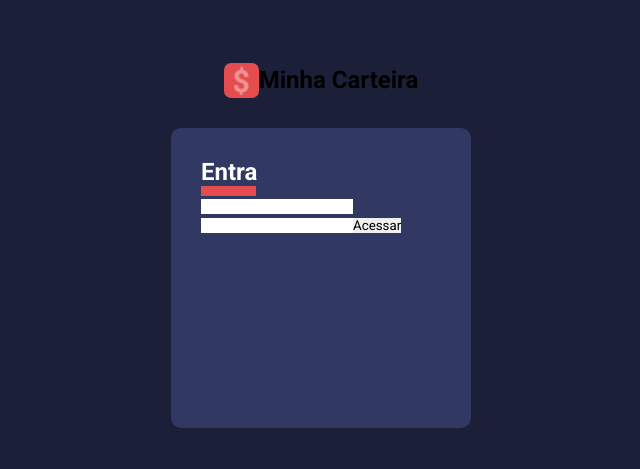
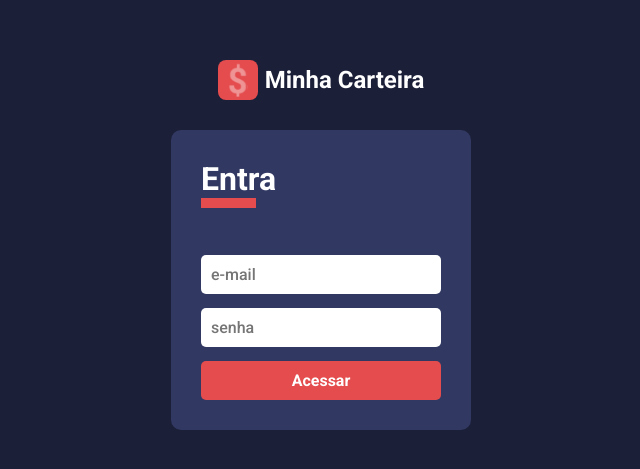
Before and after one commit to dowglasmaia/app-react-minha-carteira, a React (Create React App) app: page /list/entry-balance in a window 1280 px wide. Shown: the part 155-624 px from the top of the page, without its empty margins (319-959 px from the left). Built offline with nearby package versions, Linux system fonts and the light colour scheme.

Commit message:
Criando componente de Button

```diff
--- a/src/Pages/Signin/index.tsx
+++ b/src/Pages/Signin/index.tsx
@@ -2,29 +2,37 @@ import React from 'react';
 
 import {
     Container,
-    Logo ,
+    Logo,
     Form,
-    FormTitle, } from './styles';
+    FormTitle,
+} from './styles';
 
 import logoImg from '../../assets/logo.svg';
+
+/* MY COMPONENTS  */
+import Input from '../../components/shared/Input';
+import MyButton from '../../components/shared/Button';
 
 const Signin: React.FC = () => {
     return (
         <Container>
-          <Logo>
-            <img src={logoImg} alt="Minha Carteira"/>
-            <h2>Minha Carteira</h2>
-          </Logo>
+            <Logo>
+                <img src={logoImg} alt="Minha Carteira" />
+                <h2>Minha Carteira</h2>
+            </Logo>
 
-          <Form>
-              <FormTitle> Entra </FormTitle>
+            <Form onSubmit={() => { }}>
+                <FormTitle> Entra </FormTitle>
 
-              <input type="text"></input>
-              <input type="text"></input>
+                <Input type="email" placeholder="e-mail" required />
 
-                <button type="submit">Acessar</button>
+                <Input type="password" placeholder="senha" required />
 
-          </Form>
+                <MyButton type="submit">Acessar</MyButton>
+
+
+
+            </Form>
 
         </Container>
     );
--- a/src/Pages/Signin/styles.ts
+++ b/src/Pages/Signin/styles.ts
@@ -15,13 +15,13 @@ export const Logo = styled.div`
   align-items: center;
   margin-bottom: 30px;
 
-  > h3 {
+  > h2 {
     color: ${(props) => props.theme.colors.white};
     margin-left: 7px;
   }
   > img {
-    width: 35px;
-    height: 35px;
+    width: 40px;
+    height: 40px;
   }
 `;
 
@@ -35,7 +35,8 @@ export const Form = styled.form`
   background-color: ${(props) => props.theme.colors.tertiary};
 `;
 
-export const FormTitle = styled.h2`
+export const FormTitle = styled.h1`
+  margin-bottom: 40px;
   color: ${(props) => props.theme.colors.white};
 
   // o & referencia o propio Elemento.
--- /dev/null
+++ b/src/components/shared/Button/index.tsx
@@ -0,0 +1,18 @@
+import React, { ButtonHTMLAttributes } from 'react';
+
+import { Container } from './styles';
+
+// Interface herdando todos os elementos do button HTML,
+type IButtonProps = ButtonHTMLAttributes<HTMLButtonElement>;
+
+
+//pegando todos as propiedaes do iput com os ...rest
+const Button: React.FC<IButtonProps> = ({children, ...rest }) => (
+
+    <Container {...rest} >
+        {children}
+    </Container>
+
+);
+
+export default Button;
--- /dev/null
+++ b/src/components/shared/Button/styles.ts
@@ -0,0 +1,19 @@
+import styled from "styled-components";
+
+export const Container = styled.button`
+  width: 100%;
+  margin: 7px 0;
+  padding: 10px;
+  border-radius: 5px;
+  font-size: 16px;
+  font-weight: bold;
+
+  color: ${(props) => props.theme.colors.white};
+  background-color: ${(props) => props.theme.colors.warning};
+
+  transition: opacity 0.3s;
+
+  &:hover {
+    opacity: 0.7;
+  }
+`;
--- /dev/null
+++ b/src/components/shared/Input/index.tsx
@@ -0,0 +1,16 @@
+import React ,{InputHTMLAttributes} from 'react';
+
+import { Container } from './styles';
+
+// Interface herdando todos os elementos do input HTML,
+type IInputProps = InputHTMLAttributes<HTMLInputElement>;
+
+
+//pegando todos as propiedaes do iput com os ...rest
+const Input: React.FC<IInputProps> = ( {...rest }) => (
+
+    <Container {...rest} />
+
+);
+
+export default Input;
--- /dev/null
+++ b/src/components/shared/Input/styles.ts
@@ -0,0 +1,11 @@
+import styled from "styled-components";
+
+export const Container = styled.input`
+  width: 100%;
+  margin: 7px 0;
+  padding: 10px;
+  border-radius: 5px;
+  font-size: 16px;
+  font-weight: 500;
+
+`;
```
